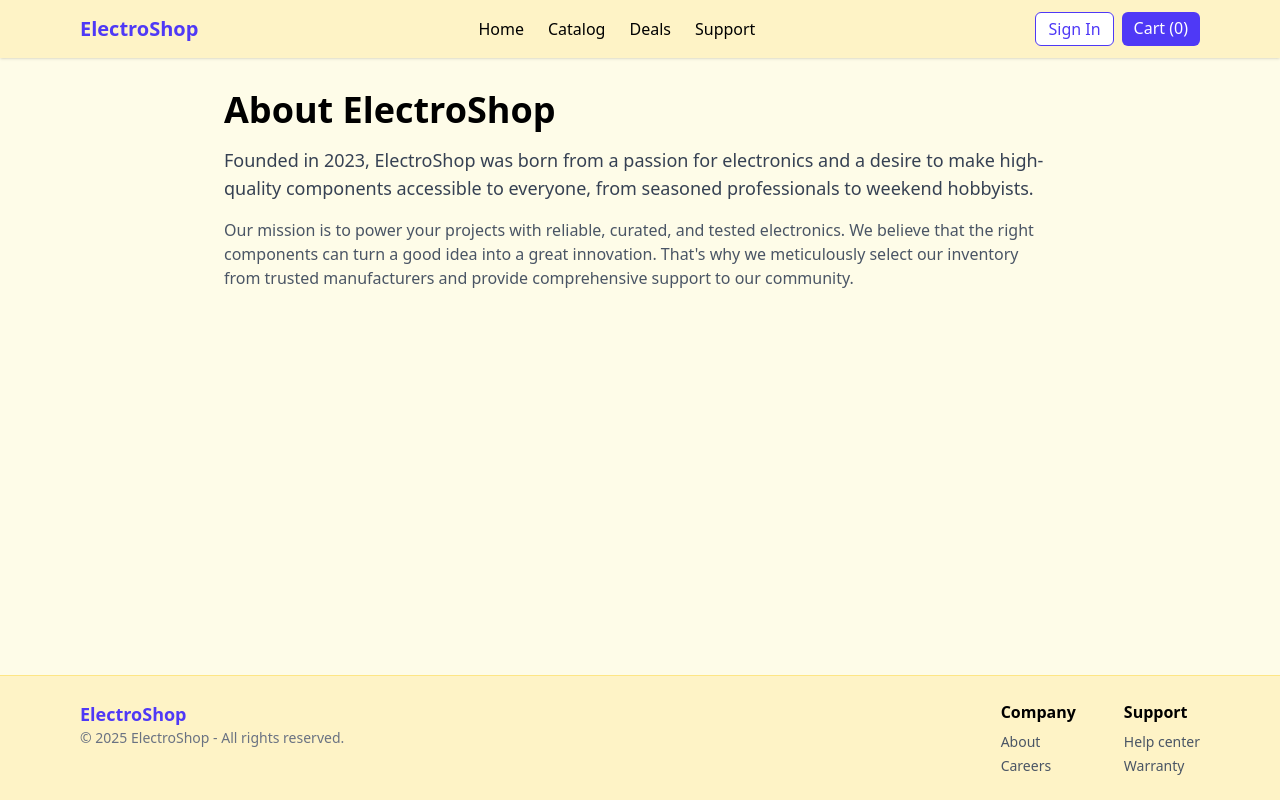
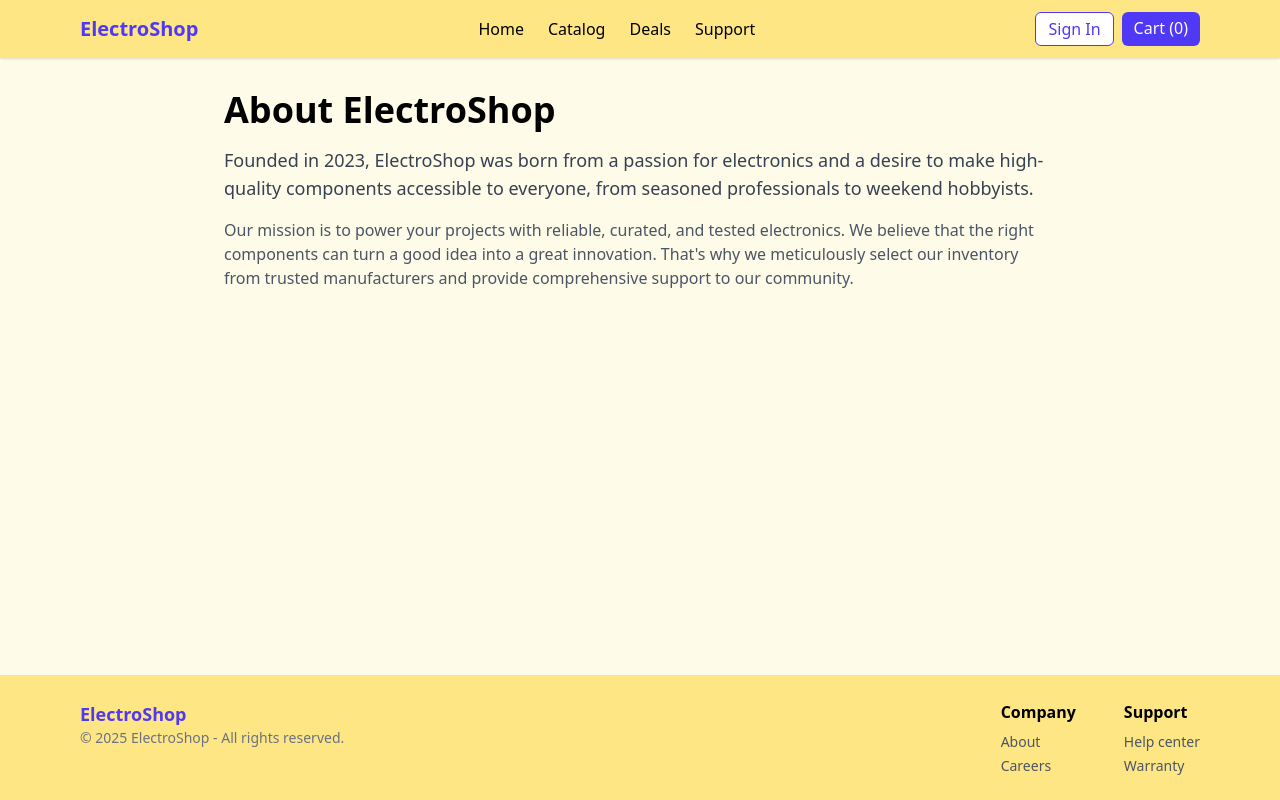
Before and after one commit to ByrnorOCount/electronics-shop, a React (Vite) app in the folder frontend/: page /about in a window 1280 px wide. Built offline with nearby package versions, Linux system fonts and the light colour scheme; no server answers.

Commit message:
Give newsletter a reverse gradient

```diff
--- a/frontend/src/components/Footer.jsx
+++ b/frontend/src/components/Footer.jsx
@@ -3,7 +3,7 @@ import { Link } from "react-router-dom";
 
 export default function Footer() {
   return (
-    <footer className="bg-amber-100 border-t border-amber-200 py-6 mt-12">
+    <footer className="bg-amber-200 border-t border-amber-200 py-6">
       <div className="max-w-6xl mx-auto px-4 flex flex-col md:flex-row justify-between gap-6">
         <div>
           <Link to="/" className="text-lg font-bold text-indigo-600">
--- a/frontend/src/components/Header.jsx
+++ b/frontend/src/components/Header.jsx
@@ -6,7 +6,7 @@ import { Link } from "react-router-dom";
 
 export default function Header() {
   return (
-    <header className="sticky top-0 bg-amber-100 shadow-sm z-50">
+    <header className="sticky top-0 bg-amber-200 shadow-sm z-50">
       <div className="max-w-6xl mx-auto flex items-center justify-between px-4 py-3">
         <Link to="/" className="text-xl font-bold text-indigo-600">
           ElectroShop
--- a/frontend/src/components/Layout.jsx
+++ b/frontend/src/components/Layout.jsx
@@ -8,7 +8,7 @@ const Layout = () => {
   return (
     <div className="flex flex-col min-h-screen bg-yellow-50">
       <Header />
-      <main className="flex-grow">
+      <main className="flex flex-col flex-grow">
         <ErrorBoundary>
           <Outlet />
         </ErrorBoundary>
--- a/frontend/src/components/Newsletter.jsx
+++ b/frontend/src/components/Newsletter.jsx
@@ -2,7 +2,8 @@ import React from "react";
 
 export default function Newsletter() {
   return (
-    <section className="max-w-2xl mx-auto px-4 py-12 text-center">
+    <section className="bg-gradient-to-b from-yellow-50 to-yellow-100 py-16">
+      <div className="max-w-2xl mx-auto px-4 text-center">
         <h2 className="text-2xl font-bold mb-2">Get special offers</h2>
         <p className="text-gray-600 mb-6">
           Sign up for deals and product launches — we only send the good stuff.
@@ -15,7 +16,7 @@ export default function Newsletter() {
             type="email"
             required
             placeholder="you@example.com"
-          className="flex-1 px-3 py-2 border rounded-md focus:ring focus:ring-indigo-200"
+            className="flex-1 px-3 py-2 border rounded-md focus:ring focus:ring-indigo-200 bg-white"
           />
           <button
             type="submit"
@@ -24,6 +25,7 @@ export default function Newsletter() {
             Subscribe
           </button>
         </form>
+      </div>
     </section>
   );
 }
--- a/frontend/src/pages/AboutPage.jsx
+++ b/frontend/src/pages/AboutPage.jsx
@@ -2,7 +2,7 @@ import React from 'react';
 
 const AboutPage = () => {
   return (
-    <div className="container mx-auto p-8 max-w-4xl">
+    <div className="container mx-auto p-8 max-w-4xl mb-12">
       <h1 className="text-4xl font-bold mb-4">About ElectroShop</h1>
       <p className="text-lg text-gray-700 mb-4">
         Founded in 2023, ElectroShop was born from a passion for electronics and a desire to make high-quality components accessible to everyone, from seasoned professionals to weekend hobbyists.
--- a/frontend/src/pages/ProductDetailPage.jsx
+++ b/frontend/src/pages/ProductDetailPage.jsx
@@ -41,7 +41,7 @@ const ProductDetailPage = () => {
   if (!product) return null;
 
   return (
-    <div className="container mx-auto p-8">
+    <div className="container mx-auto p-8 mb-12">
       <div className="flex flex-col md:flex-row gap-8">
         <img src={product.image_url || 'https://via.placeholder.com/400'} alt={product.name} className="w-full md:w-1/2 rounded-lg shadow-lg" />
         <div className="flex flex-col justify-center">
--- a/frontend/src/pages/SupportPage.jsx
+++ b/frontend/src/pages/SupportPage.jsx
@@ -3,7 +3,7 @@ import { Link } from 'react-router-dom';
 
 const SupportPage = () => {
   return (
-    <div className="container mx-auto p-8 max-w-4xl">
+    <div className="container mx-auto p-8 max-w-4xl mb-12">
       <h1 className="text-4xl font-bold mb-4">Help Center</h1>
       <p className="text-lg text-gray-700 mb-8">
         We're here to help. Find answers to common questions or get in touch with our support team.
```
Lines whose indentation alone changed are shown as unchanged.
